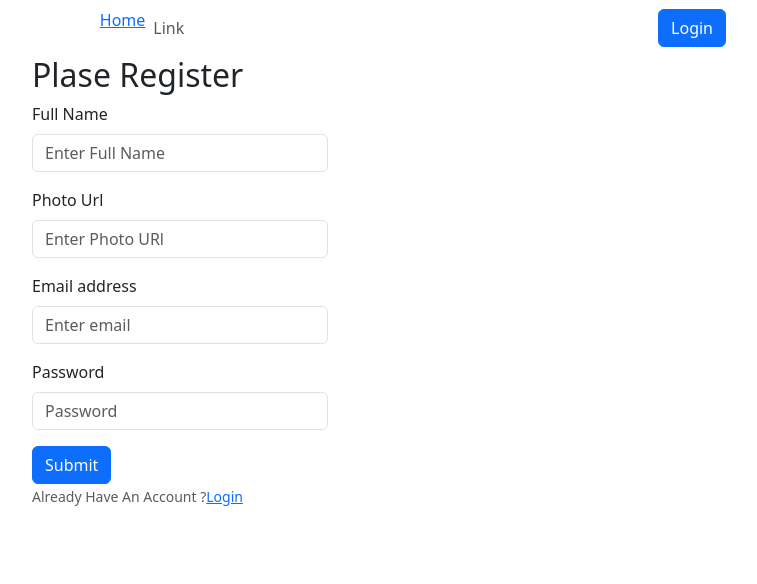
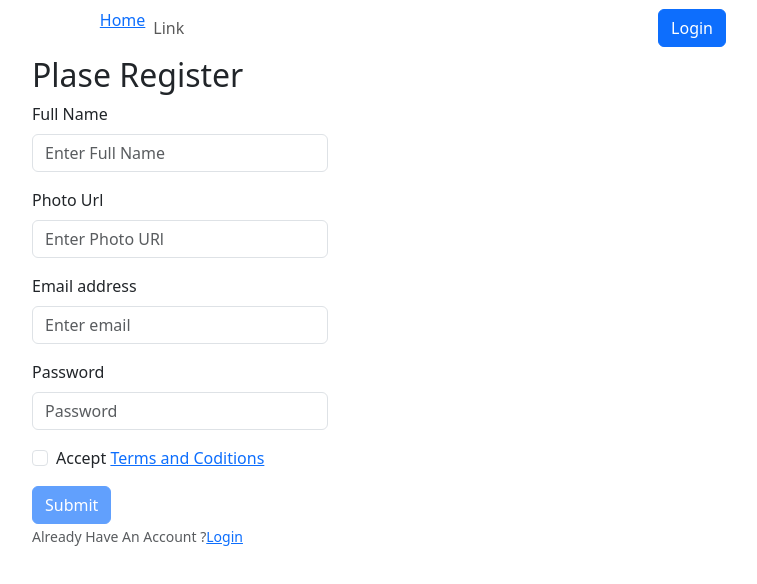
Before and after one commit to vatiza/NewsAppsWithReact, a React (Vite) app: page /register in a window 1280 px wide. Shown: the top 584 px of the page, without its empty margins (460-1217 px from the left). Built offline with nearby package versions, Linux system fonts and the light colour scheme; no server answers.

Commit message:
btn disabled with conditon click terms and conditions

```diff
--- a/src/Providers/AuthProvider.jsx
+++ b/src/Providers/AuthProvider.jsx
@@ -7,19 +7,23 @@ import {
   signOut,
 } from "firebase/auth";
 import app from "../Firebase/Firebase.config";
-
 const auth = getAuth(app);
 export const AuthContext = createContext(null);
+
 const AuthProvider = ({ children }) => {
+  const [loader,setLoader]=useState(true);
   const [user, setUser] = useState(null);
 
   const createUser = (email, pass) => {
+    setLoader(true);
     return createUserWithEmailAndPassword(auth, email, pass);
   };
   const signIn = (email, pass) => {
+    setLoader(true)
     return signInWithEmailAndPassword(auth, email, pass);
   };
 const logOut=()=>{
+  setLoader(true)
   return signOut(auth);
 
 }
@@ -27,6 +31,7 @@ const logOut=()=>{
     const unsubscribe = onAuthStateChanged(auth, (loggedUser) => {
 
       setUser(loggedUser);
+      setLoader(false);
     });
     return () => {
       unsubscribe();
@@ -34,6 +39,7 @@ const logOut=()=>{
   }, []);
   const authInfo = {
     user,
+    loader,
     createUser,
     signIn,
     logOut,
--- a/src/Routes/PrivateRoute.jsx
+++ b/src/Routes/PrivateRoute.jsx
@@ -1,10 +1,14 @@
 import { useContext } from "react";
 import { AuthContext } from "../Providers/AuthProvider";
 import { Navigate, useLocation } from "react-router";
+import { Spinner } from "react-bootstrap";
 
 const PrivateRoute = ({ children }) => {
-  const { user } = useContext(AuthContext);
+  const { user,loader } = useContext(AuthContext);
   const location = useLocation();
+  if(loader){
+    return <Spinner animation="border" variant="primary" />
+  }
 
   if (user) {
     return children;
--- a/src/Routes/Routes.jsx
+++ b/src/Routes/Routes.jsx
@@ -8,6 +8,7 @@ import Login from "../pages/Login/Login";
 import Register from "../pages/Login/Register";
 import { Navigate } from "react-router-dom";
 import PrivateRoute from "./PrivateRoute";
+import Terms from "../pages/Home/Shared/Terms/Terms";
 const router = createBrowserRouter([
   {
     path: "/",
@@ -24,6 +25,10 @@ const router = createBrowserRouter([
       {
         path: "/register",
         element: <Register></Register>,
+      },
+      {
+        path: "/terms",
+        element: <Terms></Terms>,
       },
     ],
   },
--- /dev/null
+++ b/src/pages/Home/Shared/Terms/Terms.jsx
@@ -0,0 +1,21 @@
+import React from "react";
+import { Link } from "react-router-dom";
+
+const Terms = () => {
+  return (
+    <div>
+      <h2>Terms and Conditions</h2>
+      <p>
+        Lorem ipsum dolor sit amet consectetur adipisicing elit. Tenetur quae
+        ipsa adipisci eligendi, numquam error quas unde sunt molestias autem
+        laudantium voluptatum reiciendis dolores impedit! Impedit aspernatur
+        sapiente iste rerum?
+      </p>
+      <p>
+        Go back<Link to="/register">Register</Link>
+      </p>
+    </div>
+  );
+};
+
+export default Terms;
--- a/src/pages/Login/Register.jsx
+++ b/src/pages/Login/Register.jsx
@@ -1,5 +1,4 @@
-
-import { useContext } from "react";
+import { useContext, useState } from "react";
 import { Container } from "react-bootstrap";
 import Button from "react-bootstrap/Button";
 import Form from "react-bootstrap/Form";
@@ -7,7 +6,8 @@ import { Link } from "react-router-dom";
 import { AuthContext } from "../../Providers/AuthProvider";
 
 const Register = () => {
-const {createUser}   =useContext(AuthContext);
+  const [accepted, setAccept] = useState(false);
+  const { createUser } = useContext(AuthContext);
   const handleRegister = (event) => {
     event.preventDefault();
     const form = event.target;
@@ -16,16 +16,17 @@ const {createUser}   =useContext(AuthContext);
     const email = form.email.value;
     const pass = form.password.value;
     createUser(email, pass)
-      .then(result => {
+      .then((result) => {
         const loggedUser = result.user;
         console.log(loggedUser);
       })
-      .catch(error => {
+      .catch((error) => {
         console.log(error.message);
-      })
-
+      });
   };
-
+  const handleAcceptTerms = (event) => {
+    setAccept(event.target.checked);
+  };
 
   return (
     <Container className="w-25 mx-auto">
@@ -56,8 +57,19 @@ const {createUser}   =useContext(AuthContext);
             placeholder="Password"
           />
         </Form.Group>
+        <Form.Group className="mb-3" controlId="formBasicCheckbox">
+          <Form.Check
+            onClick={handleAcceptTerms}
+            type="checkbox"
+            label={
+              <>
+                Accept <Link to="/terms">Terms and Coditions</Link>
+              </>
+            }
+          />
+        </Form.Group>
 
-        <Button variant="primary" type="submit">
+        <Button variant="primary" disabled={!accepted} type="submit">
           Submit
         </Button>
         <br></br>
```
Lines whose indentation alone changed are shown as unchanged.
